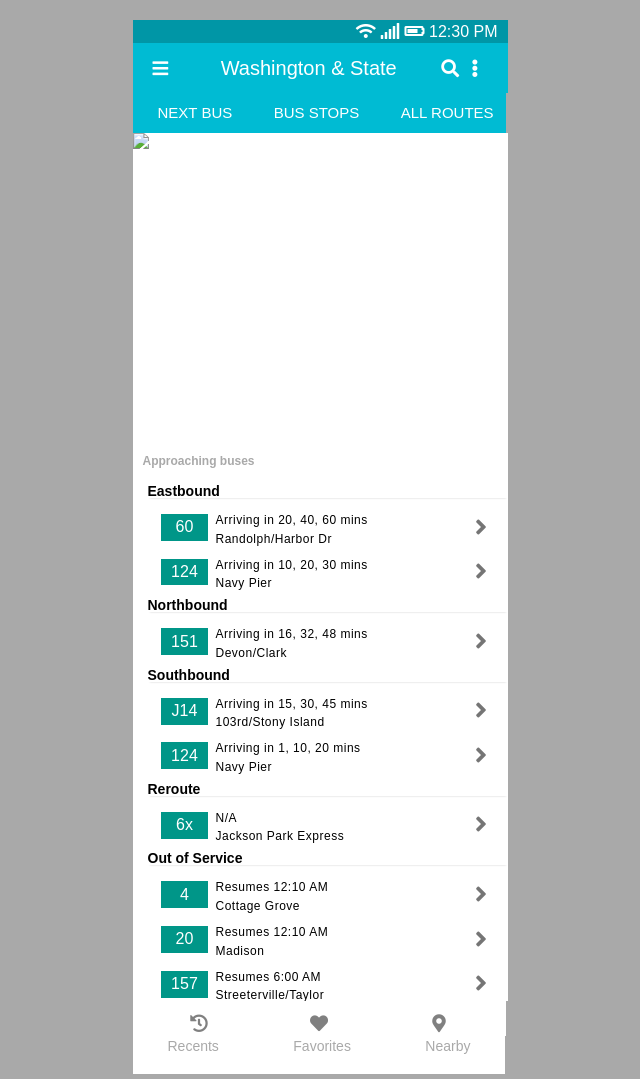
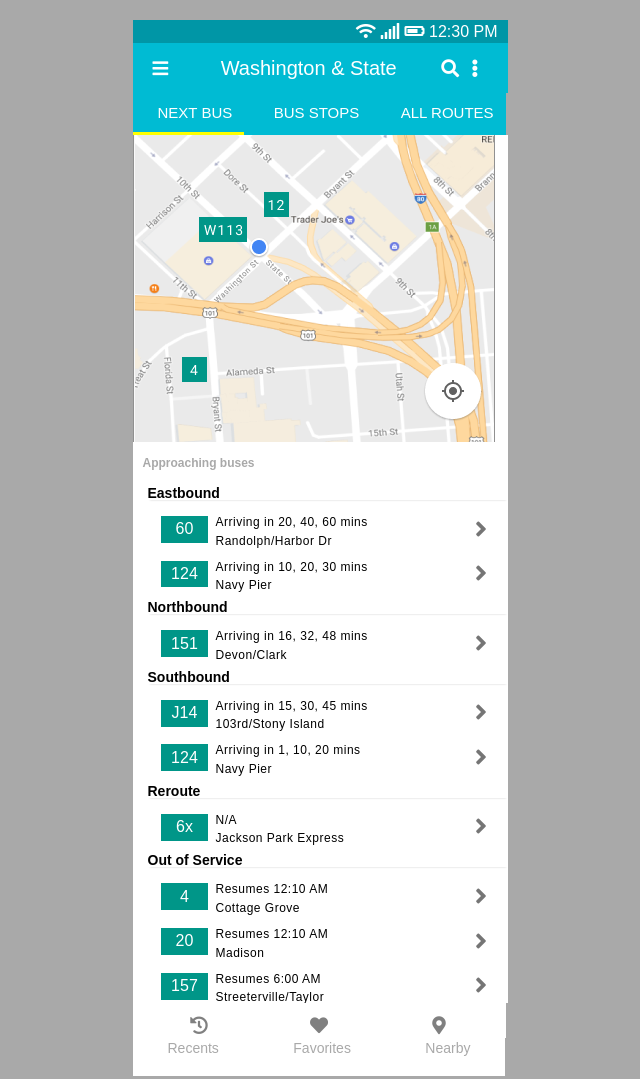
Before and after one commit to tuckba/Frontend-Challenge, a plain HTML site: page index.html in a window 1280 px wide. Shown: the whole page, without its empty margins (320-960 px from the left). Drawn offline with Linux system fonts and the light colour scheme.

Commit message:
updates v2 challenge

```diff
--- a/css/style.css
+++ b/css/style.css
@@ -46,8 +46,6 @@ body {
 .tab {
   display: inline-block;
   background-color: #00BBD3;
-  padding-top: 12px;
-  padding-bottom: 12px;
 }
 
 .tab-title {
@@ -55,8 +53,12 @@ body {
   background-color: #00BBD3;
   font-size: 15px;
   color: white;
-  margin-left: 25px;
-  margin-right: 12px;
+  padding: 12px 12px 12px 25px;
+}
+
+#active {
+    border-bottom: 1px solid yellow;
+    border-width: medium;
 }
 
 .map {
--- a/index.html
+++ b/index.html
@@ -27,7 +27,7 @@
 
 <section class="nav-tabs">
     <ul class="tab">
-        <li class="tab-title"><b>NEXT BUS</b></li>
+        <li class="tab-title" id="active"><b>NEXT BUS</b></li>
      <li class="tab-title"><b>BUS STOPS</b></li>
          <li class="tab-title"><b>ALL ROUTES</b></li>
         </ul>
@@ -35,7 +35,7 @@
 
 
 <section class="map">
-    <img src="ux%20challenge%20map.png"></section>
+    <img src="ux_challenge_map.png"></section>
 
 <section class="bus-stops">
        <h2 class="approaching">Approaching buses</h2>
```
